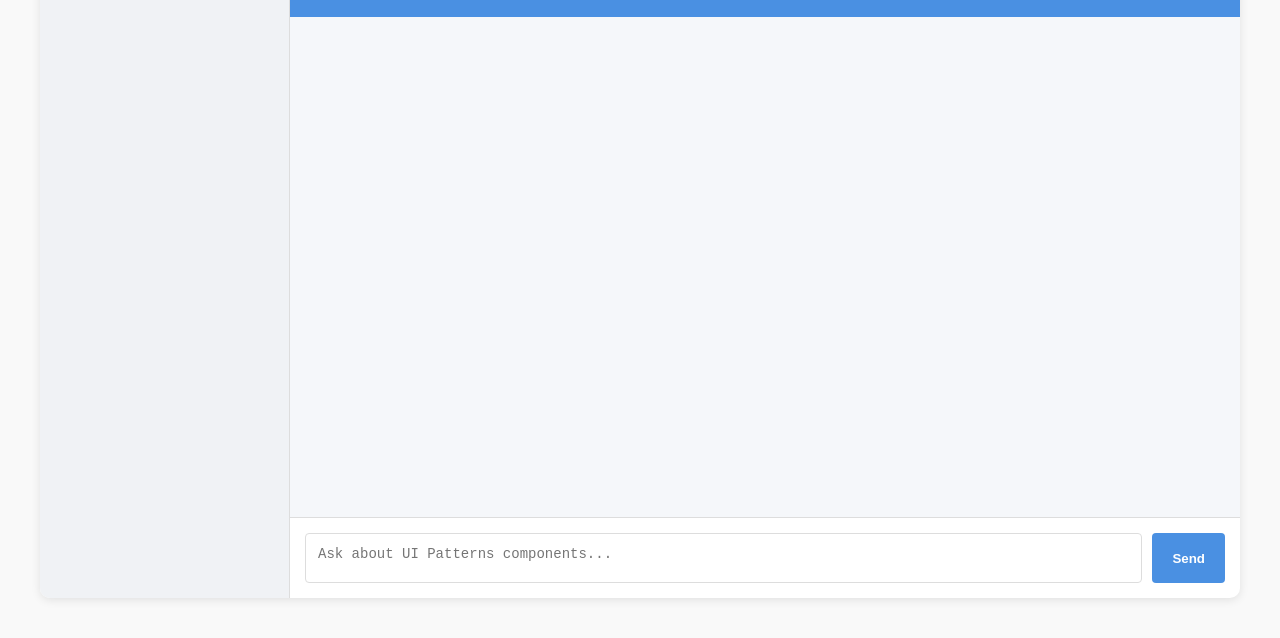
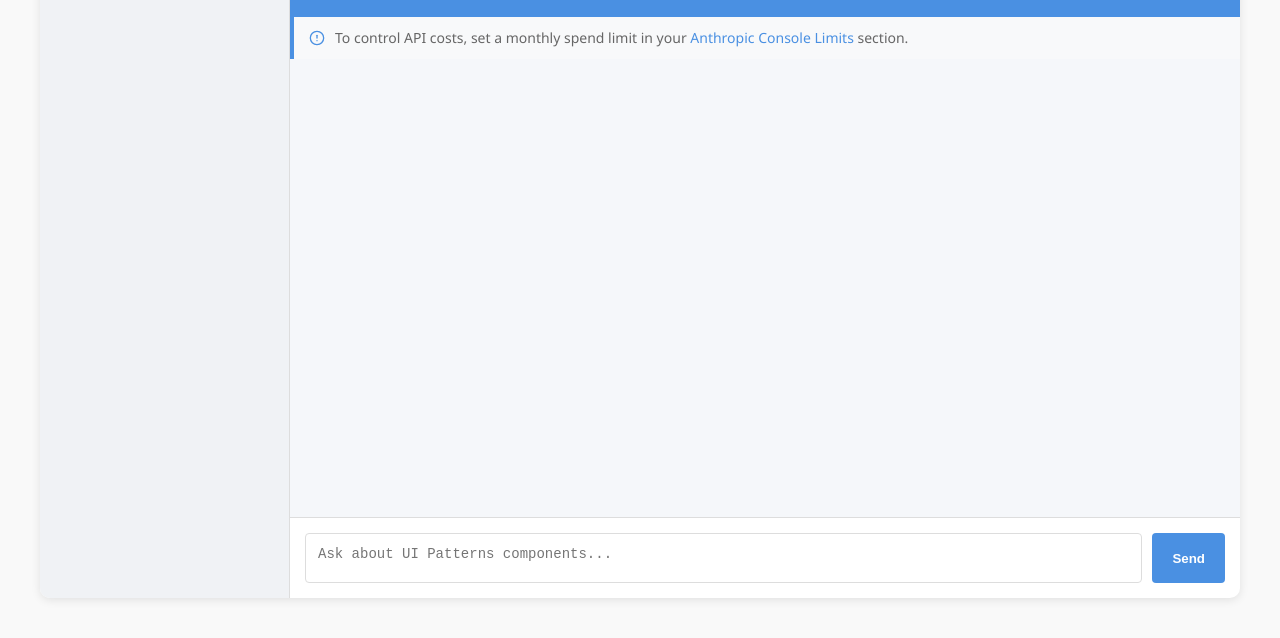
Before and after one commit to YassineTk/tess, a website: page public/index.html in a window 1280 px wide. Shown: the part 142-780 px from the top of the page. Drawn offline with nearby package versions, Linux system fonts and the light colour scheme; no server answers.

Commit message:
Add token-limits management info for users

```diff
--- a/public/index.html
+++ b/public/index.html
@@ -281,6 +281,32 @@
       padding: 2px 4px;
       border-radius: 3px;
     }
+
+    .info-banner {
+      background-color: #f8f9fa;
+      border-left: 4px solid var(--primary-color);
+      padding: 10px 15px;
+      margin: 0;
+      display: flex;
+      align-items: center;
+      font-size: 14px;
+      color: var(--light-text);
+    }
+
+    .info-banner svg {
+      margin-right: 10px;
+      color: var(--primary-color);
+    }
+
+    .info-banner a {
+      color: var(--primary-color);
+      text-decoration: none;
+      font-weight: 500;
+    }
+
+    .info-banner a:hover {
+      text-decoration: underline;
+    }
   </style>
 </head>
 <body>
@@ -301,6 +327,15 @@
         <div class="subtitle">Your expert companion for Drupal UI Patterns</div>
         <input type="text" id="conversation-title" placeholder="Untitled Conversation">
       </header>
+
+      <div class="info-banner">
+        <svg xmlns="http://www.w3.org/2000/svg" width="16" height="16" viewBox="0 0 24 24" fill="none" stroke="currentColor" stroke-width="2" stroke-linecap="round" stroke-linejoin="round">
+          <circle cx="12" cy="12" r="10"></circle>
+          <line x1="12" y1="8" x2="12" y2="12"></line>
+          <line x1="12" y1="16" x2="12.01" y2="16"></line>
+        </svg>
+        <span>To control API costs, set a monthly spend limit in your <a href="https://console.anthropic.com/settings/limits" target="_blank">Anthropic Console Limits</a> section.</span>
+      </div>
 
       <div class="chat-container" id="chat-container"></div>
 
@@ -507,7 +542,7 @@
 
         // Enable send button
         sendButton.disabled = false;
-        sendButton.textContent = 'Send';
+        sendButton.textjContent = 'Send';
 
         // Reload conversation list to update preview
         loadConversations();
```
